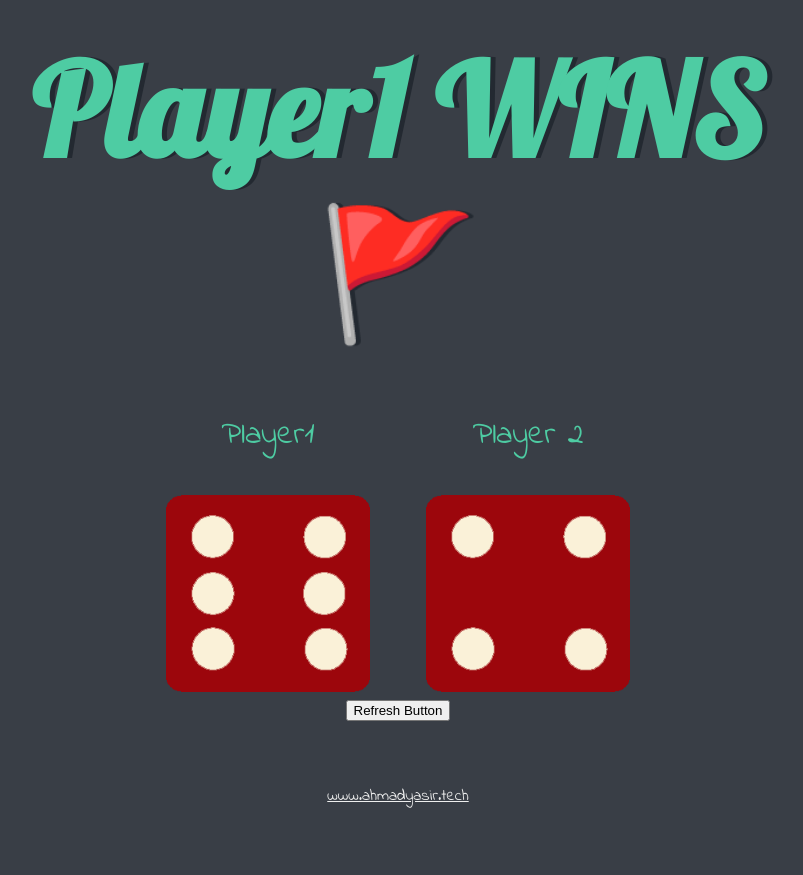
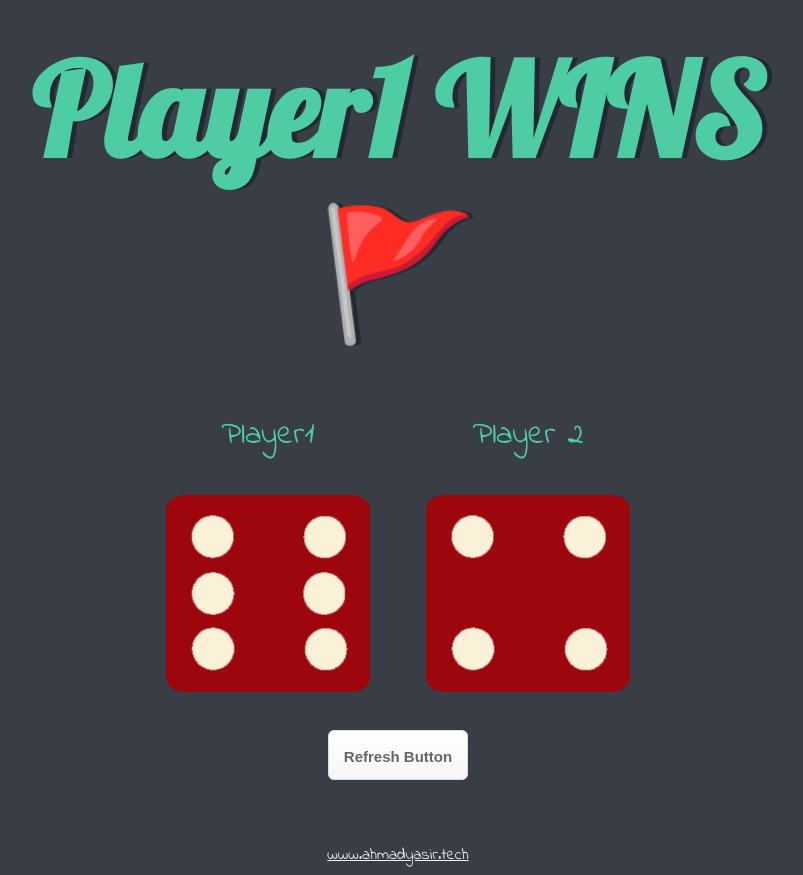
Before and after one commit to longclaw1/dice-game, a plain HTML site: page index.html in a window 1280 px wide. Shown: the whole page, without its empty margins (242-1045 px from the left). Before the commit the page ends 816 px from the top, so only its background shows below. Drawn offline with Linux system fonts and the light colour scheme.

Commit message:
Update style.css

```diff
--- a/style.css
+++ b/style.css
@@ -45,3 +45,49 @@ a{
 a:hover{
   color: #232931;
 }
+button{
+  margin-top: 30px;
+
+
+	-moz-box-shadow:inset 0px 1px 0px 0px #ffffff;
+	-webkit-box-shadow:inset 0px 1px 0px 0px #ffffff;
+	box-shadow:inset 0px 1px 0px 0px #ffffff;
+	background:-webkit-gradient( linear, left top, left bottom, color-stop(0.05, #ffffff), color-stop(1, #f6f6f6) );
+	background:-moz-linear-gradient( center top, #ffffff 5%, #f6f6f6 100% );
+	filter:progid:DXImageTransform.Microsoft.gradient(startColorstr='#ffffff', endColorstr='#f6f6f6');
+	background-color:#ffffff;
+	-webkit-border-top-left-radius:6px;
+	-moz-border-radius-topleft:6px;
+	border-top-left-radius:6px;
+	-webkit-border-top-right-radius:6px;
+	-moz-border-radius-topright:6px;
+	border-top-right-radius:6px;
+	-webkit-border-bottom-right-radius:6px;
+	-moz-border-radius-bottomright:6px;
+	border-bottom-right-radius:6px;
+	-webkit-border-bottom-left-radius:6px;
+	-moz-border-radius-bottomleft:6px;
+	border-bottom-left-radius:6px;
+text-indent:0;
+	border:1px solid #dcdcdc;
+	display:inline-block;
+	color:#666666;
+	font-family:arial;
+	font-size:15px;
+	font-weight:bold;
+	font-style:normal;
+height:50px;
+	line-height:50px;
+width:140px;
+	text-decoration:none;
+	text-align:center;
+	text-shadow:0px 1px 0px #ffffff;
+}.classname:hover {
+	background:-webkit-gradient( linear, left top, left bottom, color-stop(0.05, #f6f6f6), color-stop(1, #ffffff) );
+	background:-moz-linear-gradient( center top, #f6f6f6 5%, #ffffff 100% );
+	filter:progid:DXImageTransform.Microsoft.gradient(startColorstr='#f6f6f6', endColorstr='#ffffff');
+	background-color:#f6f6f6;
+}.classname:active {
+	position:relative;
+	top:1px;
+}
```
